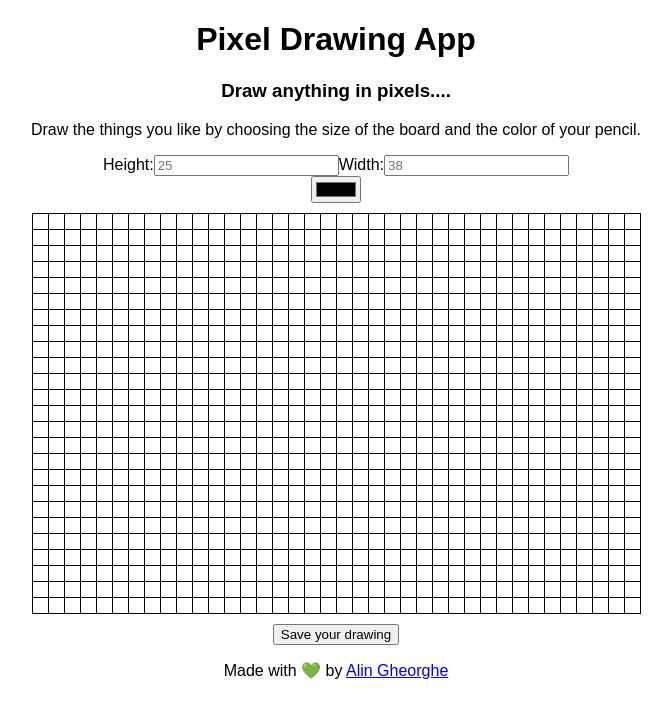
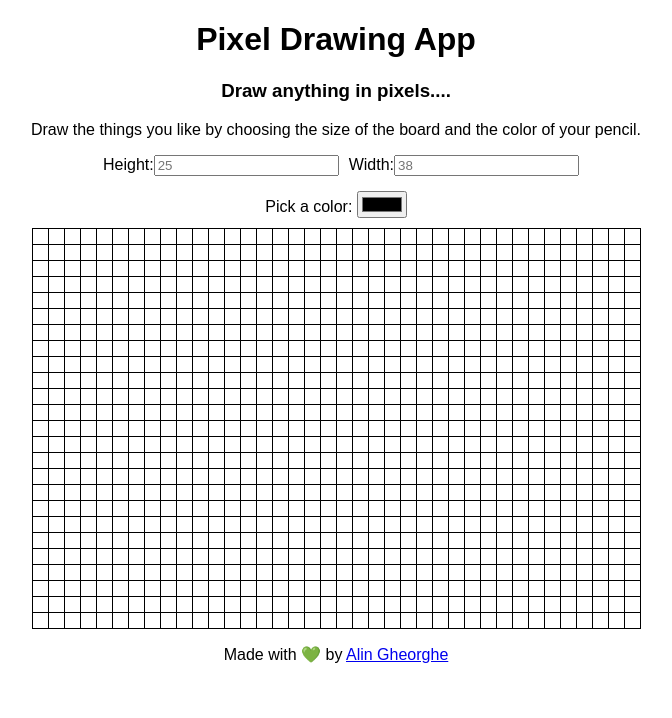
Before and after one commit to palingheorghe/Draw-The-Pixels-App, a React (Create React App) app: page / in a window 1280 px wide. Shown: the top 718 px of the page, without its empty margins (304-976 px from the left). Built offline with nearby package versions, Linux system fonts and the light colour scheme.

Commit message:
feat: final changes

```diff
--- a/src/App.css
+++ b/src/App.css
@@ -22,6 +22,14 @@
   font-size: large;
 }
 
+.Size-picker > label{
+  margin-left: 10px;
+}
+
+.Color-picker {
+  margin-top: 15px;
+}
+
 .Drawing-table {
   border-spacing: 0px;
   border-collapse: collapse;
--- a/src/App.js
+++ b/src/App.js
@@ -3,7 +3,6 @@ import './App.css';
 
 import SubmitInfo from './components/submit-info';
 import DrawingTable from './components/drawing-table';
-import SaveDraw from './components/save-draw';
 
 class App extends Component {
 
@@ -49,7 +48,6 @@ class App extends Component {
           <div>
             <SubmitInfo changingRows={this.changeDraw} changingColor={this.changeColor}/>
             <DrawingTable columns={ this.state.columns } rows={ this.state.rows } color={this.state.color}/>
-            <SaveDraw />
           </div>
         </main>
         <p>Made with <span role="img" aria-label="emoji green heart">&#128154; </span> by <a href="http://instagram.com/aling.js">Alin Gheorghe</a></p>
--- a/src/components/drawing-table.js
+++ b/src/components/drawing-table.js
@@ -1,21 +1,13 @@
-import React, { Component } from 'react';
+import React from 'react';
 import PropTypes from 'prop-types';
 
 import TableCell from './table-cell';
 
-class DrawingTable extends Component {
-
-    constructor(props) {
-        super(props);
-
-        this.state = { color: '#929000'};
-    }
-    render(){
+const DrawingTable = (props) => {
     const array = [];
-
-        for(let i = 0; i < this.props.rows; i++) {
+    for(let i = 0; i < props.rows; i++) {
         array.push([]);
-            for(let j=0; j < this.props.columns; j++){
+        for(let j=0; j < props.columns; j++){
            array[i].push(j);
         }
     }
@@ -24,12 +16,11 @@ class DrawingTable extends Component {
         <div>
             <table className="Drawing-table">
                 <tbody>
-                    { array.map( row => <tr>{ row.map( column =>  <TableCell color={this.props.color}/>) }</tr> ) }
+                { array.map( row => <tr>{ row.map( column =>  <TableCell color={props.color}/>) }</tr> ) }
                 </tbody>
             </table>
         </div>
     );
-    }
 };
 
 DrawingTable.propTypes = {
--- a/src/components/save-draw.js
+++ /dev/null
@@ -1,11 +0,0 @@
-import React from 'react';
-
-const SaveDraw = (props) => {
-    return (
-        <div>
-            <button type="button">Save your drawing</button>
-        </div>
-    );
-};
-
-export default SaveDraw;
--- a/src/components/submit-info.js
+++ b/src/components/submit-info.js
@@ -4,12 +4,16 @@ import PropTypes from 'prop-types';
 const SubmitInfo = (props) => {
     return (
         <div>
-            <label>Height:</label>
-            <input type="number" placeholder="25" onChange={event => props.changingRows(0, ~~event.target.value)}/>
-            <label>Width:</label>
-            <input type="number" placeholder="38" onChange={event => props.changingRows(~~event.target.value, 0)}/>
-            <br />
-            <input type="color" onChange={event => props.changingColor(event.target.value)}/>
+            <div className="Size-picker">
+                <label>Height:</label>
+                <input type="number" placeholder="25" onChange={event => props.changingRows(0, ~~event.target.value)}/>
+                <label>Width:</label>
+                <input type="number" placeholder="38" onChange={event => props.changingRows(~~event.target.value, 0)}/>
+            </div>
+            <div className="Color-picker">
+                <label>Pick a color: </label>
+                <input type="color" onChange={event => props.changingColor(event.target.value)}/>
+            </div>
         </div>
     );
 };
```
Lines whose indentation alone changed are shown as unchanged.
